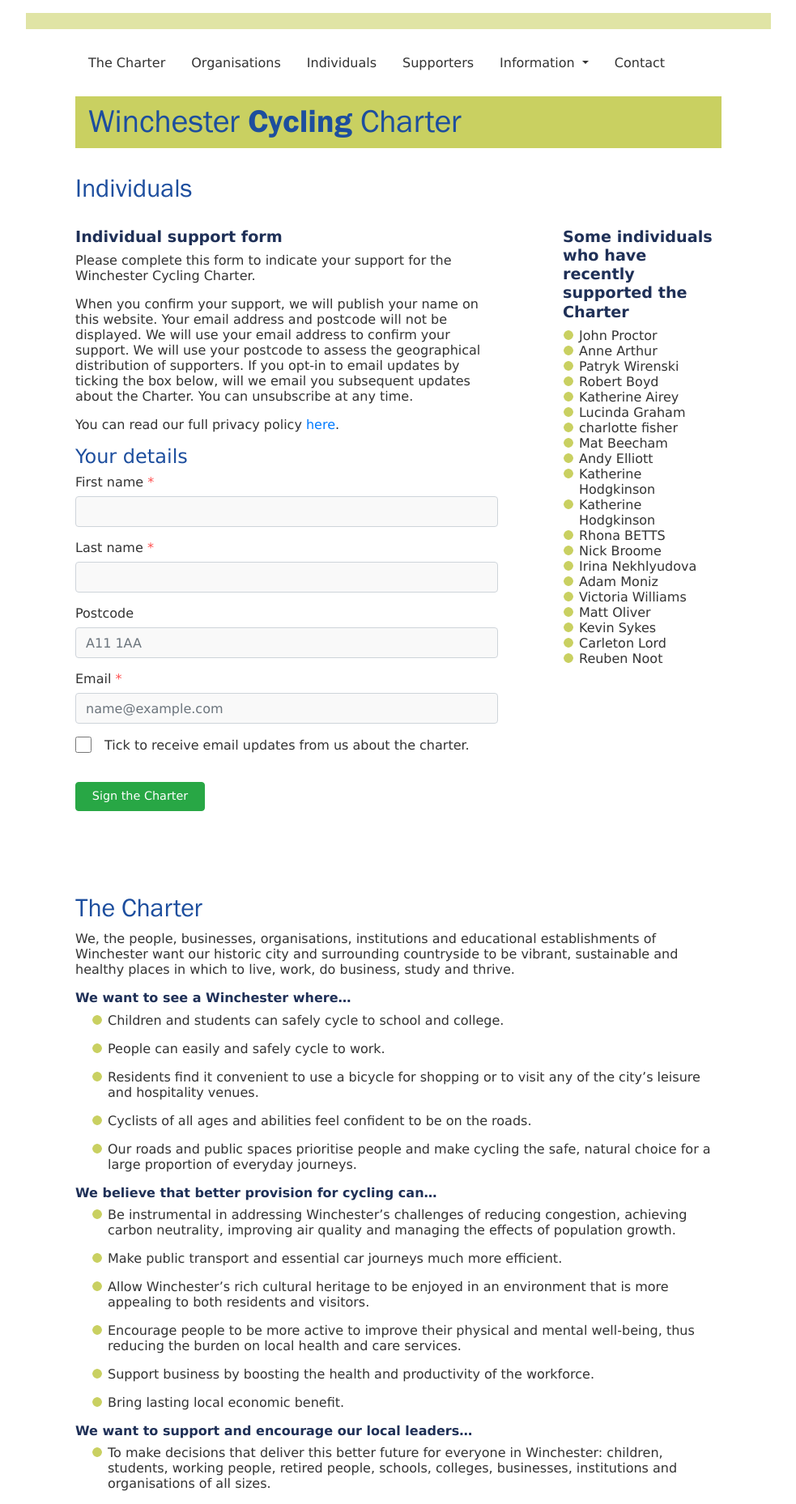
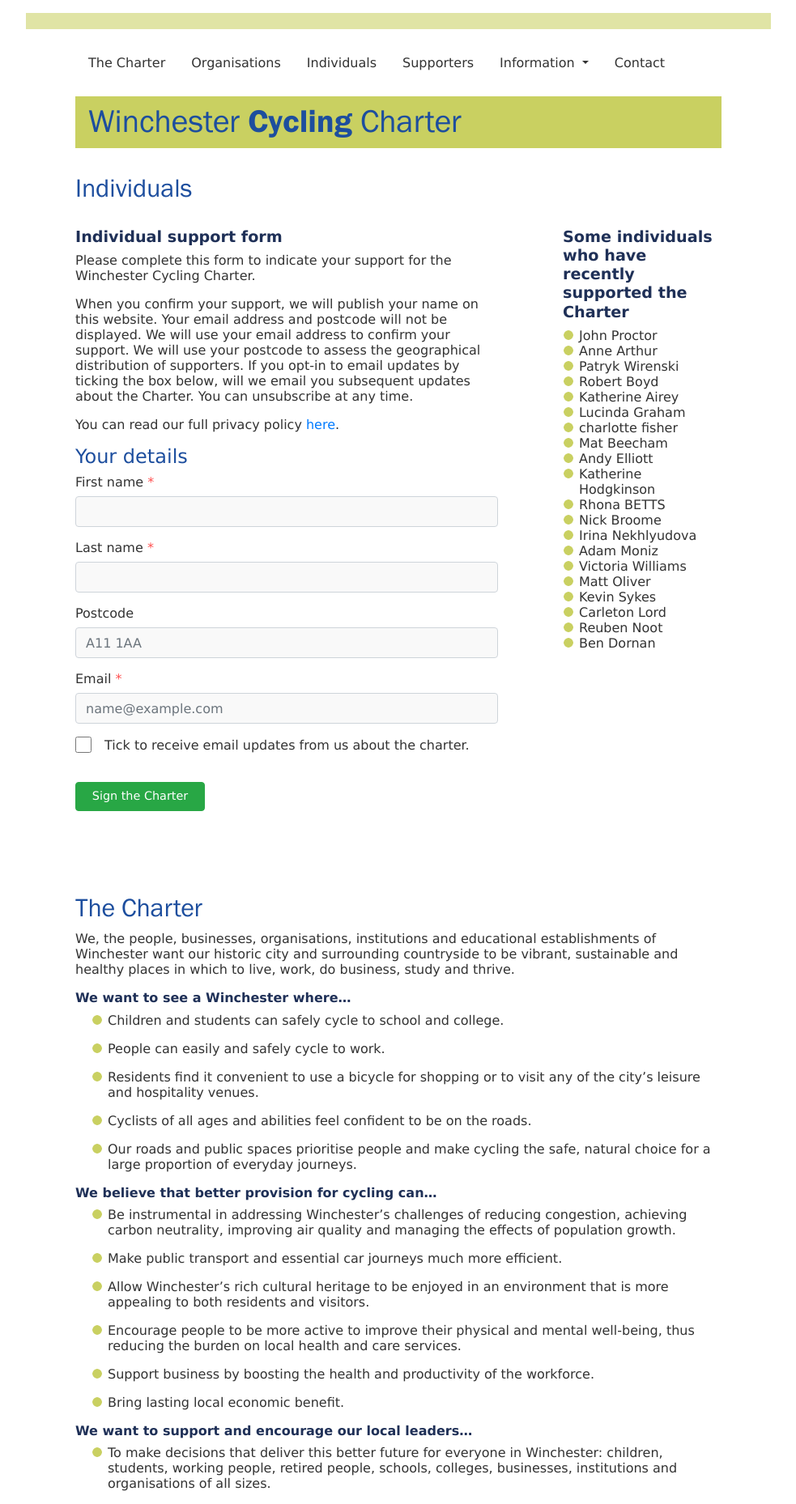
Before and after one commit to winchestercyclingcharter/winchestercyclingcharter.github.io, a Jekyll site: the page built from ind-page.md, in a window 1280 px wide. Shown: the whole page at 81% size, without its empty margins (148-1131 px from the left). Built offline with Jekyll 4.4.1, drawn with Linux system fonts in a browser that asks for light colours; nearby versions of some CDN libraries.

Commit message:
rm katherine hodgkinson dupe

```diff
--- a/_data/people.yml
+++ b/_data/people.yml
@@ -67,7 +67,6 @@
 - { lastname: Nekhlyudova, firstname: Irina, dt: 20210219-164311-086626 }
 - { lastname: fisher, firstname: charlotte, dt: 20210219-185011-892165 }
 - { lastname: Graham , firstname: Lucinda , dt: 20210219-191618-137664 }
-- { lastname: Hodgkinson, firstname: Katherine, dt: 20210219-172940-015007 }
 - { lastname: Airey, firstname: Katherine, dt: 20210219-202038-520045 }
 - { lastname: Boyd, firstname: Robert, dt: 20210219-211329-551879 }
 - { lastname: Arthur, firstname: Anne, dt: 20210220-080049-470265 }
```
